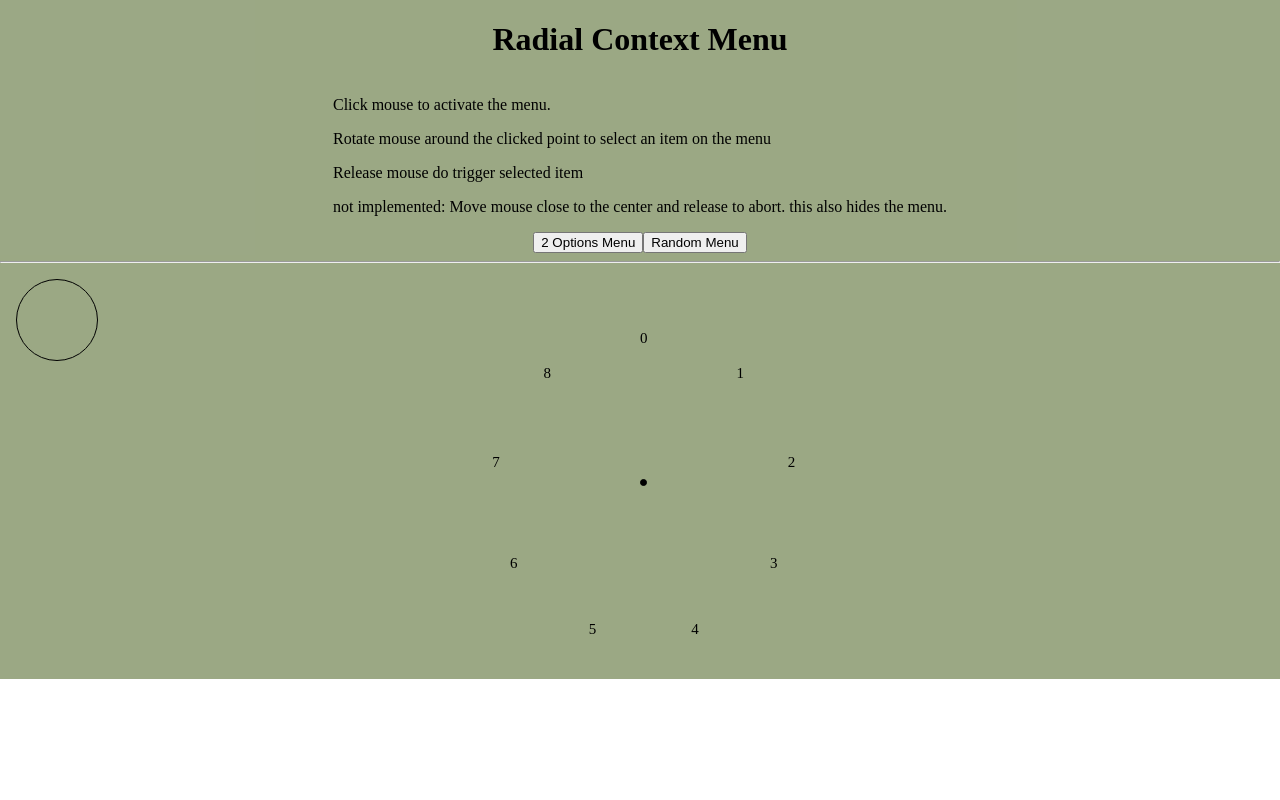
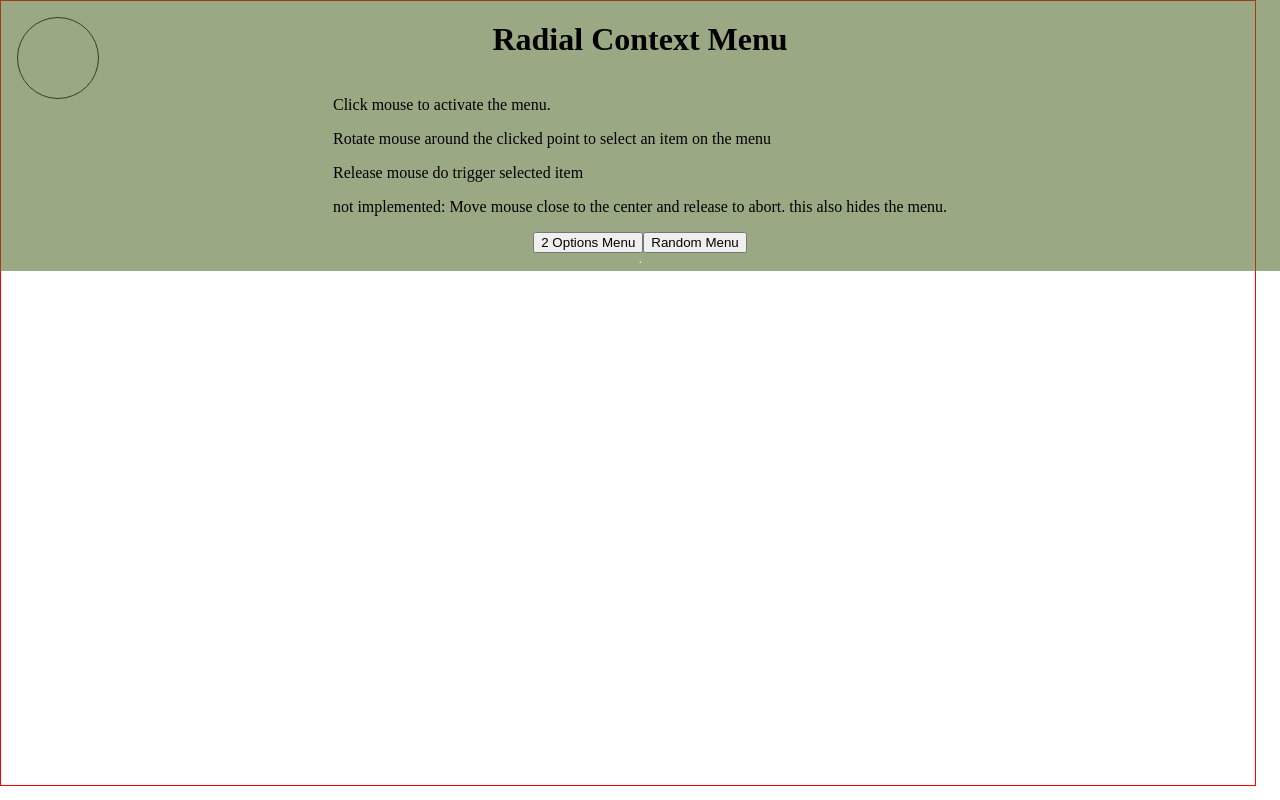
Before and after one commit to Phrenchen/radial-context-menu, an Angular app: page / in a window 1280 px wide. Built offline with nearby package versions, Linux system fonts and the light colour scheme.

Commit message:
menu position at mouseDown. random and 2-options configs available.

```diff
--- a/src/app/radial-menu/radial-menu.component.css
+++ b/src/app/radial-menu/radial-menu.component.css
@@ -1,11 +1,20 @@
 
 .dropdown-menu {
-    width: 100vw;
-    height: 50vh;
+    position: absolute;
+    left: 0px;
+    top: 0px;
+    z-index: -1;
+
+    /* width: 100vw; */
+    /* height: 50vh; */
+    width: 100%;
+    height: 100%;
+
 
     /* background: rgb(143, 146, 185); */
     /* z-index: 999; */
     user-select: none;
+
 }
 
 .minimap {
@@ -13,12 +22,12 @@
 }
 
 #menuItemContainer {
-    position: fixed;
-    left: calc(100vw * 0.5);
-    top: 60vh;
-
-    width: 100%;
-    height: 100%;
+    /* position: fixed; */
+    /* left: calc(100vw * 0.5);
+    top: 60vh; */
+    border: 1px solid red;
+    width: 98%;
+    height: 98%;
 }
 
 .menu-item {
@@ -34,10 +43,15 @@
     height: 5px;
     border-radius: 50%;
     border: 1px solid black;
-    background: black
+    background: black;
+
 }
 
 .mouse-down-marker {
+    position: absolute;
+    left: 0px;
+    top: 0px;
+    z-index: 999;
     opacity: 0;
 }
 
@@ -58,11 +72,12 @@
 }
 
 .active-circle-sector {
+    position: absolute;
     border-radius: 50%;
     width: 5em;
     height: 5em;
     /* margin: 1em; */
 
-    opacity: 0;
+    /* opacity: 0; */
     /* background-color: darkgreen; */
 }
--- a/src/app/radial-menu/radial-menu.component.html
+++ b/src/app/radial-menu/radial-menu.component.html
@@ -5,18 +5,21 @@
   (panleft)="onPanLeft($event)" (panright)="onPanRight($event)" (panup)="onPanUp($event)" (pandown)="onPanDown($event)"
   appClickOutsideDetector (clickElsewhere)="mouseUpOutside($event)">
   <!-- track mouse movement only while the mouse is pressed -->
-  <div *ngIf="isPointerDown" appMouseMover (mouseMoved)="mouseMove($event)"></div>
+<!-- </div> -->
+
+<!--
+  positions items on circle
+
+  TODO: find menu-items as children of container: multiple item selections can be used!
+  important: filter children by class 'menu-item'. the container may also contain non-item children!
+-->
+<div id="menuItemContainer">
+
+  <!-- <div *ngIf="isPointerDown" appMouseMover (mouseMoved)="mouseMove($event)"></div> -->
+  <div  appMouseMover (mouseMoved)="mouseMove($event)"></div>
 
   <div class="mouse-down-marker">
-  </div>
 
-  <!--
-    positions items on circle
-
-    TODO: find menu-items as children of container: multiple item selections can be used!
-    important: filter children by class 'menu-item'. the container may also contain non-item children!
-   -->
-  <div id="menuItemContainer">
     <div class="menu-item" *ngFor="let itemLabel of menuItemLabels; let i=index"
       [ngStyle]="{'transform': getMenuItemStyle(i) }">
       {{itemLabel}}
--- a/src/app/radial-menu/radial-menu.component.ts
+++ b/src/app/radial-menu/radial-menu.component.ts
@@ -1,4 +1,4 @@
-import { Component, OnInit, AfterViewInit } from '@angular/core';
+import { Component, OnInit, AfterViewInit, Input } from '@angular/core';
 import { Point } from './model/Point';
 
 
@@ -16,6 +16,8 @@ import { Point } from './model/Point';
 })
 export class RadialMenuComponent implements OnInit, AfterViewInit {
 
+  @Input() origin: Point;
+
   public isPointerDown = false;
 
   public menuItemLabels: string[];
@@ -31,10 +33,10 @@ export class RadialMenuComponent implements OnInit, AfterViewInit {
   private pointerUpPosition: Point = new Point();
   private currentPointerPosition: Point = new Point();
 
-  private selectionColor = 'white';
+  private selectedItemColor = 'blue';
   private unselectedColor = 'black';
-  private activeCircleBackgroundColor = 'black';
-  private mouseDownMarkerColor = 'white';
+  private activeCircleBackgroundColor = 'darkred';
+  private mouseDownMarkerColor = 'red';
 
 
 
@@ -88,6 +90,8 @@ export class RadialMenuComponent implements OnInit, AfterViewInit {
     }
     this.menuItemCount = this.menuItemLabels.length;
     this.offsetAngle = 360 / this.menuItemCount;
+    // this.menuRadiusPx = ;
+
     this.targetIndex = -1;
     this.isPointerDown = false;
     this.pointerDownPosition.reset();
@@ -124,6 +128,9 @@ export class RadialMenuComponent implements OnInit, AfterViewInit {
         const style = 'linear-gradient(' + endAngle + 'deg, transparent 50%, ' + backgroundColor + ' 50%), ' +
           'linear-gradient(' + startAngle + 'deg, ' + backgroundColor + ' 50%, transparent 50%)';
 
+        // activeCircleSector.style.top = this.currentPointerPosition.y.toString();
+        // activeCircleSector.style.left = this.currentPointerPosition.x.toString();
+        // this.setPositionToCurrentPointer(activeCircleSector, this.currentPointerPosition);
         activeCircleSector.style.opacity = '0.5';
         activeCircleSector.style.backgroundImage = style;
         return style;
@@ -131,6 +138,15 @@ export class RadialMenuComponent implements OnInit, AfterViewInit {
     }
     activeCircleSector.style.opacity = '0';
     return '';
+  }
+
+  private setPositionToCurrentPointer(item: HTMLElement, position: Point): void {
+    // const mouseDownMarker = document.querySelector('.menuItemContainer') as HTMLElement;
+    if (!item || !position) {
+      return;
+    }
+    item.style.left = (position.x - item.clientWidth * .5) + 'px';
+    item.style.top = (position.y - item.clientHeight * .5) + 'px';
   }
 
   private updateMarker(): void {
@@ -143,8 +159,9 @@ export class RadialMenuComponent implements OnInit, AfterViewInit {
     if (this.isPointerDown) {
       mouseDownMarker.style.color = this.mouseDownMarkerColor;
       mouseDownMarker.style.opacity = '1';
-      mouseDownMarker.style.left = (this.pointerDownPosition.x - mouseDownMarker.clientWidth * .5) + 'px';
-      mouseDownMarker.style.top = (this.pointerDownPosition.y - mouseDownMarker.clientHeight * .5) + 'px';
+      this.setPositionToCurrentPointer(mouseDownMarker, this.pointerDownPosition);
+      // mouseDownMarker.style.left = (this.pointerDownPosition.x - mouseDownMarker.clientWidth * .5) + 'px';
+      // mouseDownMarker.style.top = (this.pointerDownPosition.y - mouseDownMarker.clientHeight * .5) + 'px';
     } else {
       mouseDownMarker.style.opacity = '0';
     }
@@ -159,6 +176,7 @@ export class RadialMenuComponent implements OnInit, AfterViewInit {
     this.pointerDownPosition.x = event.changedPointers[0].clientX;
     this.pointerDownPosition.y = event.changedPointers[0].clientY;
     this.isPointerDown = true;
+    this.showMenu();
   }
 
   public onPressUp(event): void {
@@ -210,7 +228,15 @@ export class RadialMenuComponent implements OnInit, AfterViewInit {
   }
   // PAN END
 
-
+  /**
+   * sets position for menu.
+   * is switched to "on", here!
+   */
+  private showMenu(): void {
+    const menu: HTMLElement = document.querySelector('#menuItemContainer');
+    this.setPositionToCurrentPointer(menu, this.pointerDownPosition);
+    console.log('menu: ' + menu.style.top + ', ' + menu.style.left);
+  }
 
   // TOUCH EVENTS END
 
@@ -219,6 +245,8 @@ export class RadialMenuComponent implements OnInit, AfterViewInit {
     this.pointerDownPosition.x = event.clientX;
     this.pointerDownPosition.y = event.clientY;
     this.isPointerDown = true;
+
+
 
     this.updateMarker();
   }
@@ -255,7 +283,7 @@ export class RadialMenuComponent implements OnInit, AfterViewInit {
   // PRIVATE
   private updateMenu(): void {
     this.targetIndex = this.calculateTargetIndex();
-
+    this.showMenu();
     // update active section
     this.getActiveSectorStyle();
 
@@ -322,7 +350,7 @@ export class RadialMenuComponent implements OnInit, AfterViewInit {
   private updateMenuItems(menuItems: NodeListOf<HTMLElement>, selectedIndex: number): void {
     menuItems.forEach((item, index) => {
       if (index === selectedIndex) {
-        item.style.color = this.selectionColor;
+        item.style.color = this.selectedItemColor;
         item.style.fontWeight = 'bold';
         item.style.fontSize = '30px';
       } else {
```
